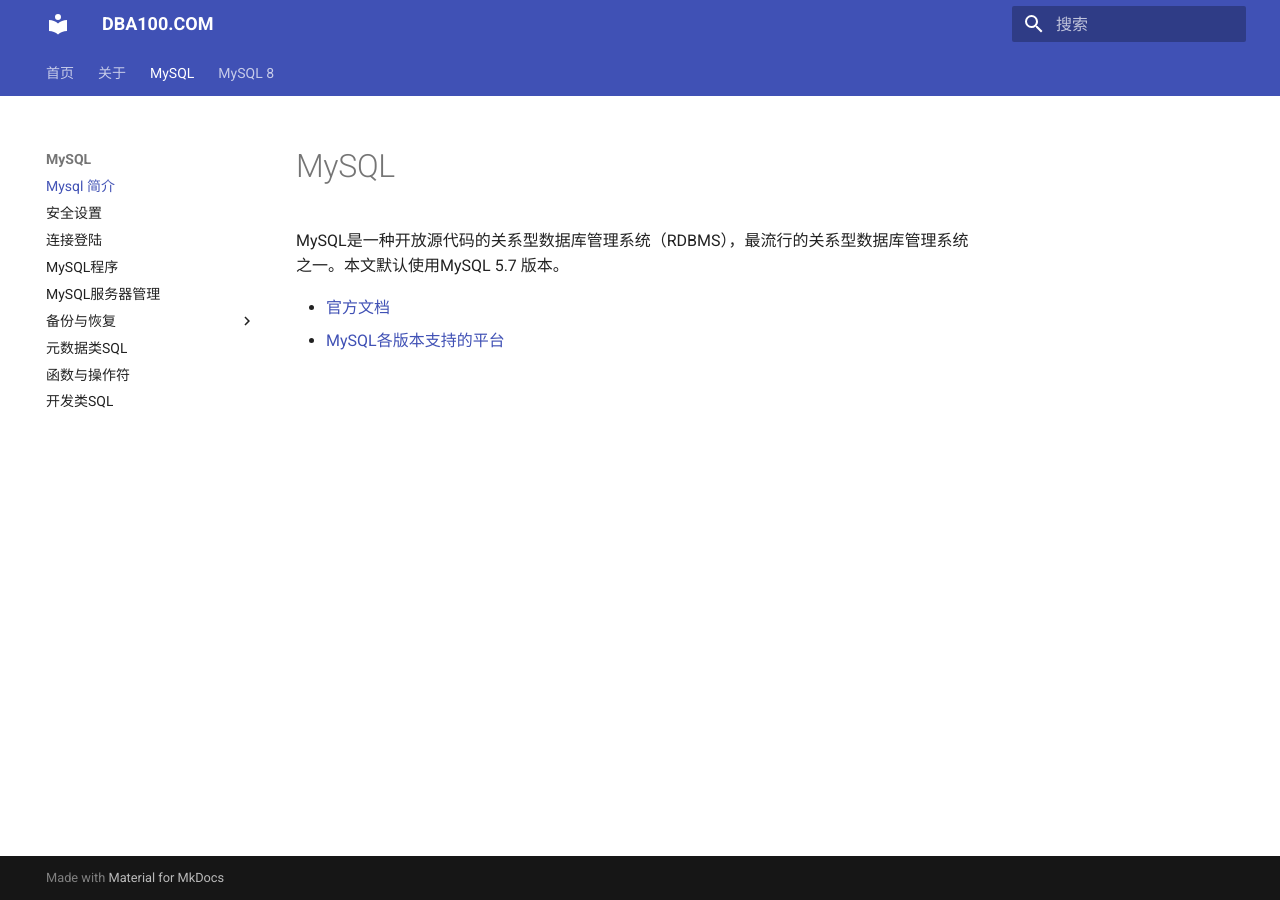
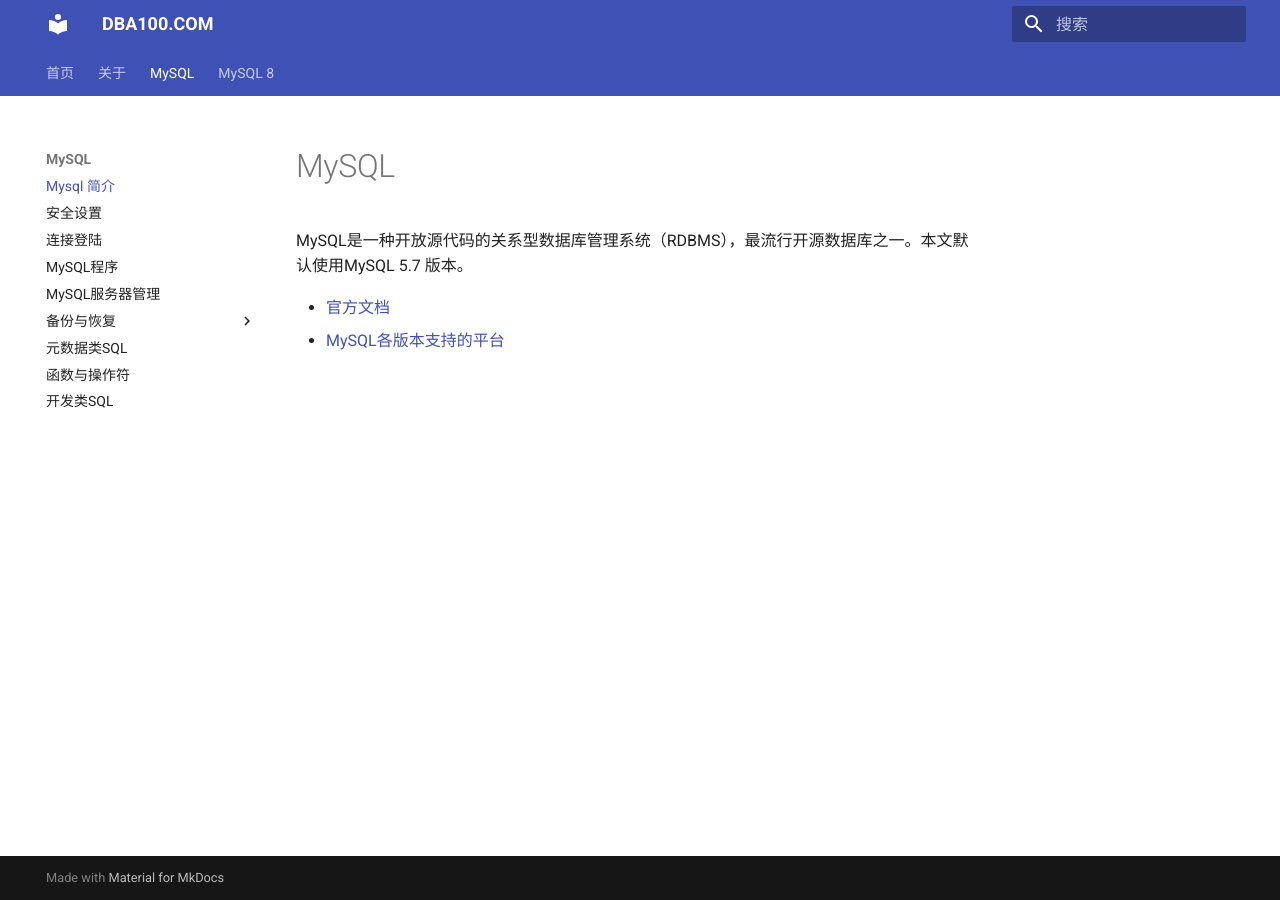
Before and after one commit to duliang123/dba100, an MkDocs documentation site: the page built from docs/mysql/index.md, in a window 1280 px wide. Built offline with MkDocs 1.6.1 and Material for MkDocs 9.7.7, drawn with Linux system fonts in a browser that asks for light colours.

Commit message:
Update index.md

```diff
--- a/docs/mysql/index.md
+++ b/docs/mysql/index.md
@@ -1,6 +1,6 @@
 # MySQL
 
-MySQL是一种开放源代码的关系型数据库管理系统（RDBMS），最流行的关系型数据库管理系统之一。本文默认使用MySQL 5.7 版本。
+MySQL是一种开放源代码的关系型数据库管理系统（RDBMS），最流行开源数据库之一。本文默认使用MySQL 5.7 版本。
 
 * [官方文档](https://dev.mysql.com/doc/refman/5.7/en/)
 * [MySQL各版本支持的平台](https://www.mysql.com/support/supportedplatforms/database.html)
```
